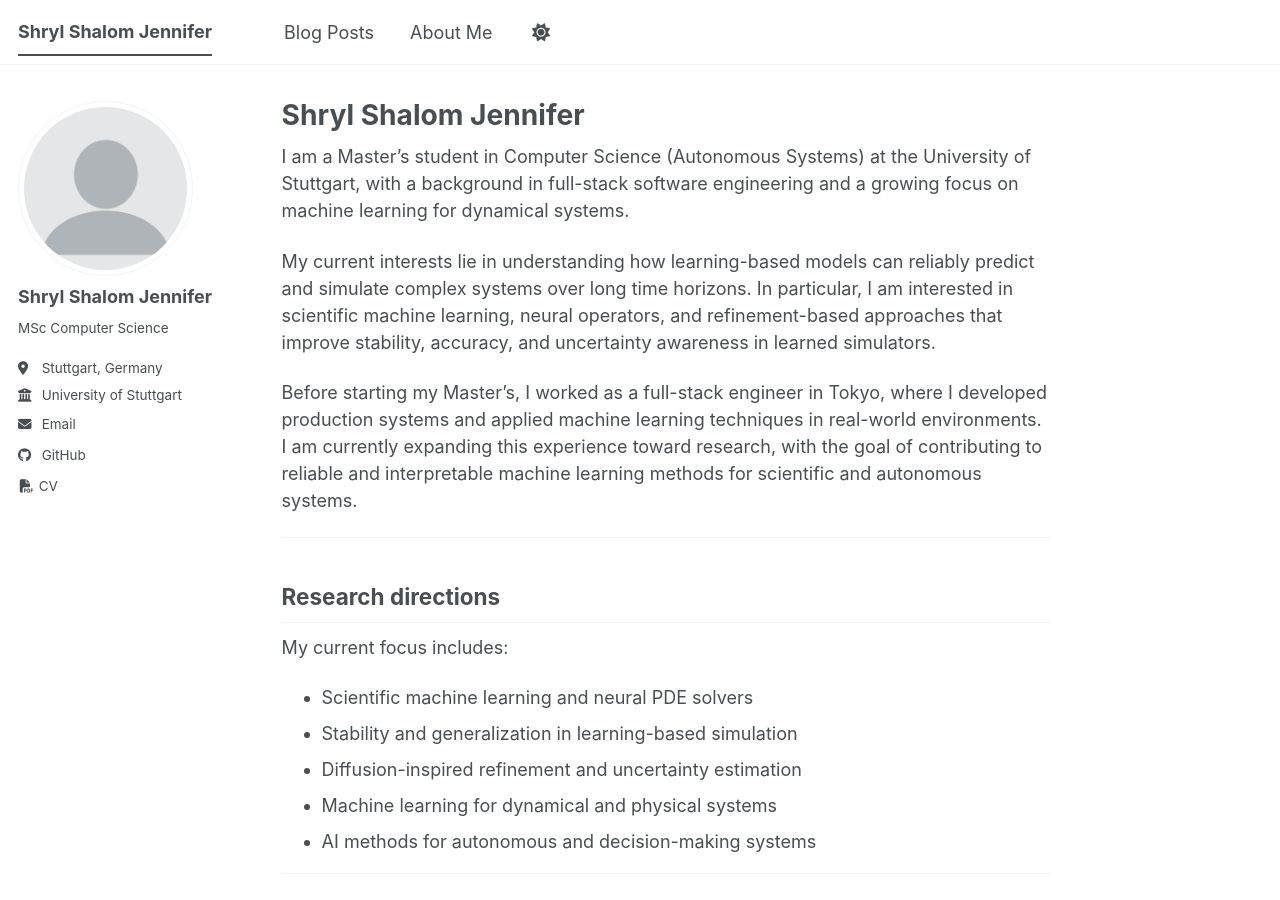
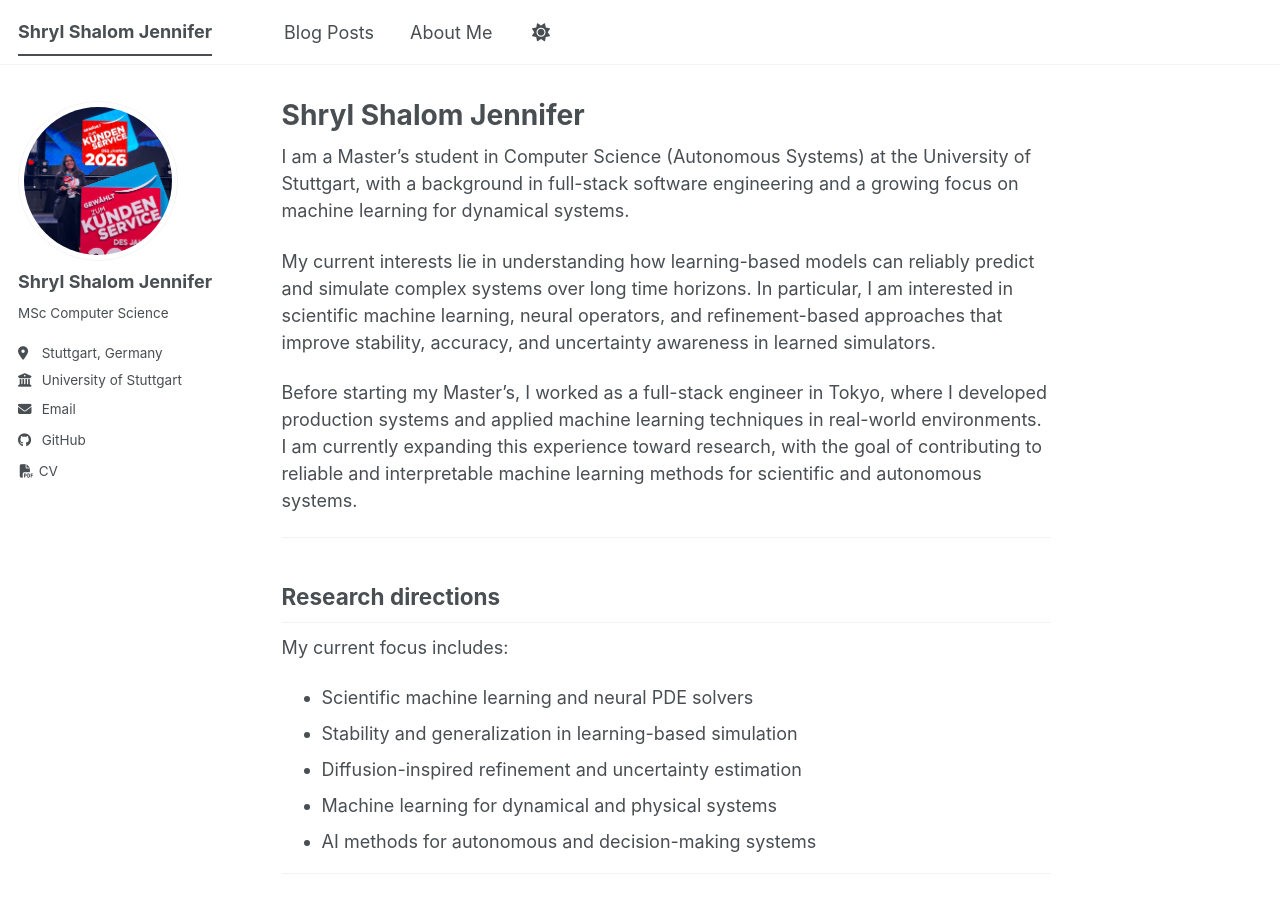
Before and after one commit to shryl-jennifer/shryl-jennifer.github.io, a Jekyll site: the page built from _pages/about.md, in a window 1280 px wide and 900 px high. Built offline with Jekyll 4.4.1, drawn with Linux system fonts in a browser that asks for light colours; a script bundle is joined from its source files by our own code; library files that are not in the unit come from our copies.

Commit message:
added profile image

```diff
--- a/_config.yml
+++ b/_config.yml
@@ -23,7 +23,7 @@ repository               : "shryl-jennifer/shryl-jennifer.github.io"
 #               Additional customization can be done by editing /_includes/author-profile.html
 author:
   # Biographic information
-  avatar           : "profile.png"
+  avatar           : "profile_picture.jpeg"
   name             : "Shryl Shalom Jennifer"
   bio              : "MSc Computer Science"
   location         : "Stuttgart, Germany"
--- a/_includes/author-profile.html
+++ b/_includes/author-profile.html
@@ -6,13 +6,26 @@
 
 <div itemscope itemtype="http://schema.org/Person">
 
-  <div class="author__avatar">
-    {% if author.avatar contains "://" %}
-    	<img src="{{ author.avatar }}" alt="{{ author.name }}"  fetchpriority="high" />
-    {% else %}
-    	<img src="{{ author.avatar | prepend: "/images/" | prepend: base_path }}" class="author__avatar" alt="{{ author.name }}"  fetchpriority="high" />
+  <div class="author__avatar" style="width:160px;height:160px;">
+    {% if author.avatar %}
+      {% if author.avatar contains "://" %}
+        <a href="{{ author.avatar }}" class="image-popup"
+           style="display:block;width:160px;height:160px;border-radius:50%;overflow:hidden;cursor:zoom-in;">
+          <img src="{{ author.avatar }}" alt="{{ author.name }}" fetchpriority="high"
+               style="width:160px;height:160px;object-fit:cover;border-radius:50%;display:block;" />
+        </a>
+      {% else %}
+        {% assign avatar_path = author.avatar | prepend: "/images/" | prepend: base_path %}
+        <a href="{{ avatar_path }}" class="image-popup"
+           style="display:block;width:160px;height:160px;border-radius:50%;overflow:hidden;cursor:zoom-in;">
+          <img src="{{ avatar_path }}" alt="{{ author.name }}" fetchpriority="high"
+               style="width:160px;height:160px;object-fit:cover;border-radius:50%;display:block;" />
+        </a>
+      {% endif %}
     {% endif %}
   </div>
+
+
 
   <div class="author__content">
     <h3 class="author__name">{{ author.name }}</h3>
--- a/_sass/_custom.scss
+++ b/_sass/_custom.scss
@@ -1,4 +1,3 @@
-/* Inline TOC centered + responsive layout*/
 
 /* Inline TOC as a centered block */
 .page__content .toc {
```
Also changed, not shown: images/profile_picture.jpeg (added).
